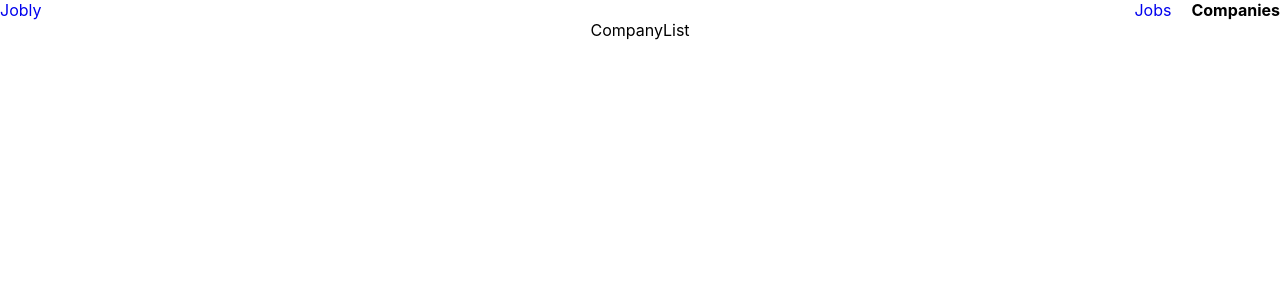
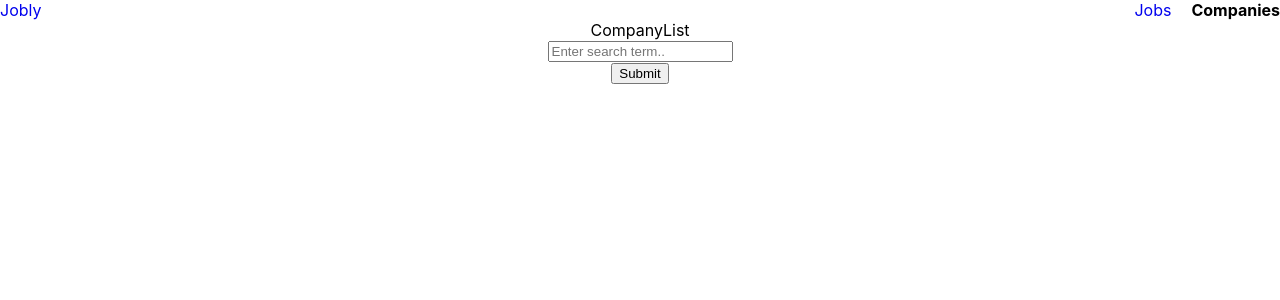
Before and after one commit to trevorhudson/react-jobly-frontend, a React (Create React App) app in the folder react-jobly/: page /companies in a window 1280 px wide. Shown: the top 300 px of the page. Built offline with nearby package versions, Linux system fonts and the light colour scheme; no server answers; the HTML template or start-up script is replaced by a standard one.

Commit message:
Added Search Functionality for company list

```diff
--- a/react-jobly/package.json
+++ b/react-jobly/package.json
@@ -6,6 +6,7 @@
     "@testing-library/jest-dom": "^5.16.5",
     "@testing-library/react": "^13.4.0",
     "@testing-library/user-event": "^13.5.0",
+    "axios": "^1.2.0",
     "react": "^18.2.0",
     "react-dom": "^18.2.0",
     "react-router-dom": "^6.4.3",
--- /dev/null
+++ b/react-jobly/src/CompanyCardList.js
@@ -0,0 +1,12 @@
+
+/** Renders filtered list of companies from search term */
+
+function CompanyCardList() {
+
+  return (
+    <div className='CompanyCardList'></div>
+  );
+
+}
+
+export default CompanyCardList;
--- a/react-jobly/src/CompanyList.js
+++ b/react-jobly/src/CompanyList.js
@@ -1,3 +1,10 @@
+import React, { useEffect } from "react";
+import SearchBar from "./SearchBar";
+import CompanyCardList from './CompanyCardList';
+import { useState } from 'react';
+import JoblyApi from "./api";
+
+
 /** Renders company list page
  * props: none
  * state: list companies from api request [company1,company2,company3]
@@ -5,11 +12,42 @@
 */
 
 function CompanyList() {
+  const [companiesFilter, setCompaniesFilter] = useState();
+  const [searchTerm, setSearchTerm] = useState();
+
+  console.log('CompanyList: ', companiesFilter);
+
+  /** Search function passed to SearchBar */
+  function search(searchInput) {
+    const term = searchInput.search;
+    console.log('Set Search Term: ', term);
+    setSearchTerm(term);
+  }
+
+
+  useEffect(function () {
+
+    async function handleSearch() {
+      console.log('useEffect', searchTerm);
+
+      const companies = searchTerm
+        ? await JoblyApi.filterCompanies(searchTerm)
+        : await JoblyApi.getAllCompanies();
+      setCompaniesFilter(companies);
+    }
+    handleSearch();
+
+  }, [searchTerm]);
+
+
   return (
     <div className="CompanyList">
       CompanyList
+      <SearchBar search={search} />
+      <CompanyCardList />
+
     </div>
   );
-}
+};
 
 export default CompanyList;
--- /dev/null
+++ b/react-jobly/src/SearchBar.js
@@ -0,0 +1,57 @@
+import { useState } from 'react';
+
+
+/** Reusable Search Bar
+ *
+ * - Props: search()
+ * - State: String, currently entered text
+ *
+ * App -> RoutesList -> CompanyList, JobList -> SearchBar
+*/
+function SearchBar({ search }) {
+  const [formData, setFormData] = useState('');
+  console.log('searchBar field: ', formData);
+
+
+  /** Update form input dynamically. */
+  function handleChange(evt) {
+    console.log("SearchBar onChange", evt);
+    const { name, value } = evt.target;
+
+    setFormData(fData => ({
+      ...fData,
+      [name]: value
+    }));
+  }
+
+
+  /** onSubmit -> submit search terms. Calls parent function */
+  function handleSubmit(evt) {
+    evt.preventDefault();
+    search(formData);
+    setFormData('');
+  }
+
+  return (
+    <div className='SearchBar'>
+      <form onSubmit={handleSubmit}>
+        <div>
+          <input
+            type='text'
+            className='form-control'
+            name='search'
+            placeholder='Enter search term..'
+            onChange={handleChange}>
+          </input>
+        </div>
+        <div>
+          <button className='btn'>Submit</button>
+        </div>
+      </form >
+    </div >
+
+  );
+
+}
+
+export default SearchBar;
--- a/react-jobly/src/api.js
+++ b/react-jobly/src/api.js
@@ -44,6 +44,15 @@ class JoblyApi {
     const res = await this.request(`companies/${handle}`);
     return res.company;
   }
+
+  /** Get details on a company by search Term. */
+
+  static async filterCompanies(handle) {
+    const res = await this.request(`companies/?nameLike=${handle}`);
+    return res.companies;
+  }
+
+  //TODO: DEPRECATED
   /** Get details on all companies. */
   static async getAllCompanies() {
     const res = await this.request('companies');
@@ -57,3 +66,6 @@ class JoblyApi {
   }
   // obviously, you'll add a lot here ...
 }
+
+
+export default JoblyApi;
```
Also changed, not shown: 1 other file (tests, documents, lock files or other folders).
